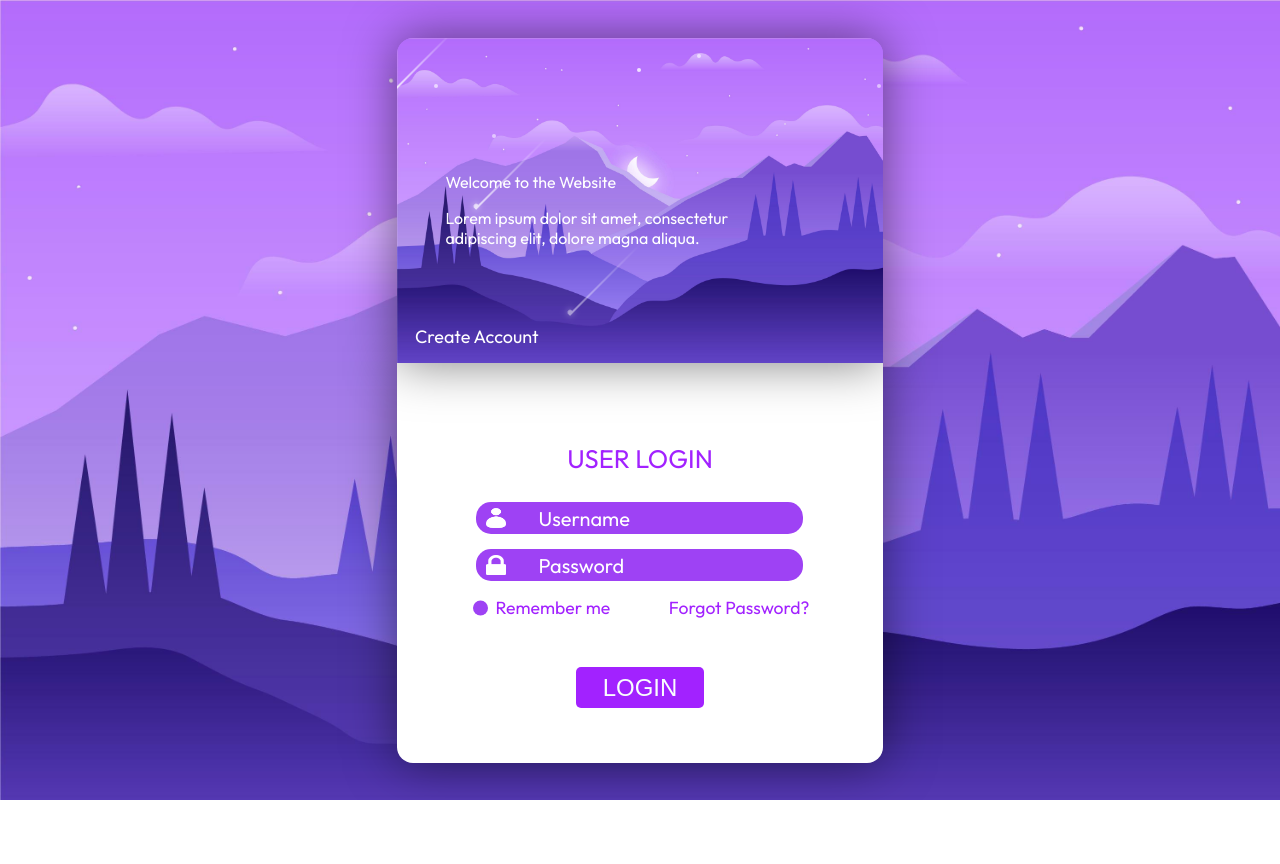
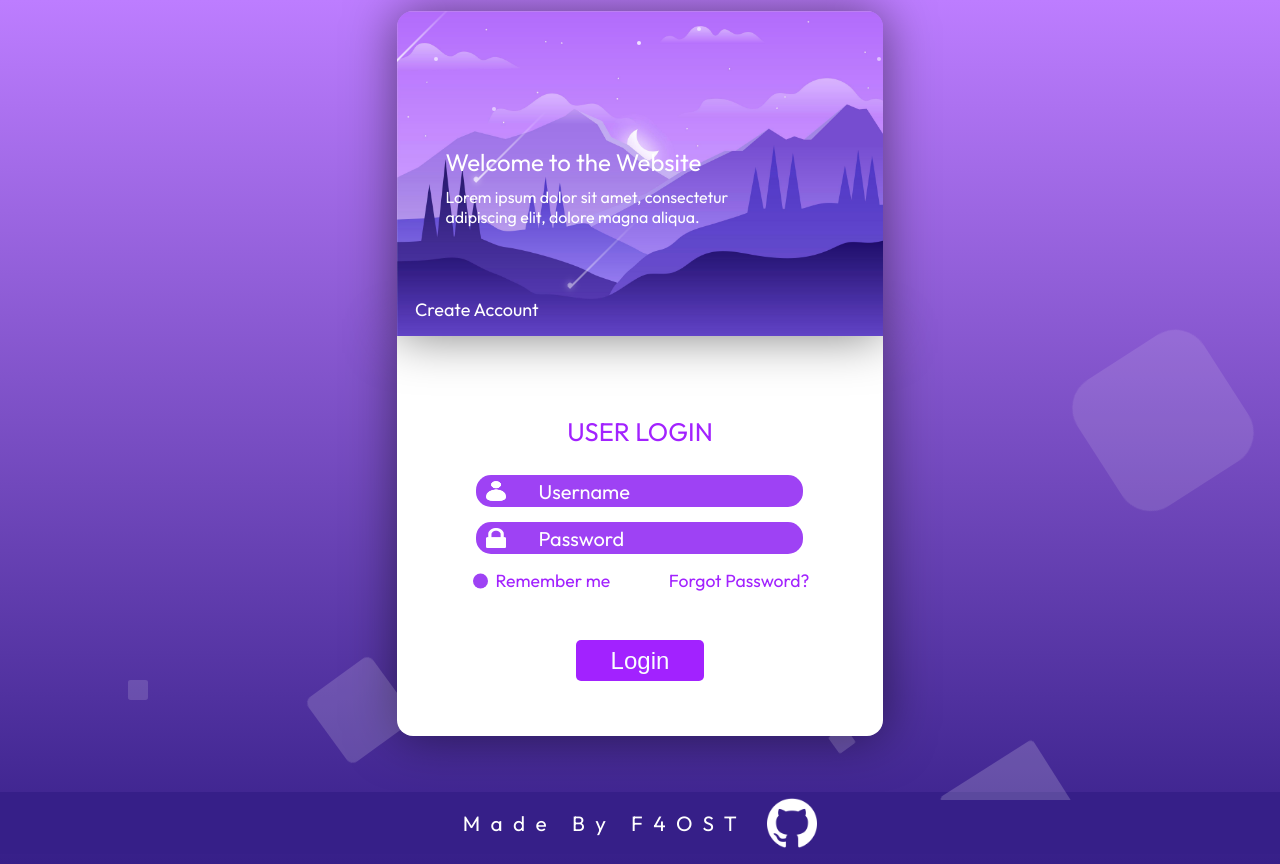
Before and after one commit to F4OST/login-Form, a plain HTML site: page index.html in a window 1280 px wide. Before the commit the page ends 800 px from the top, so only its background shows below. Drawn offline with Linux system fonts and the light colour scheme; a web font is replaced by a local one.

Commit message:
added footer

```diff
--- a/index.html
+++ b/index.html
@@ -1,20 +1,30 @@
 <!DOCTYPE html>
 <html lang="en">
-
 <head>
     <meta charset="UTF-8" />
     <meta http-equiv="X-UA-Compatible" content="IE=edge" />
     <meta name="viewport" content="width=device-width, initial-scale=1.0" />
     <link rel="stylesheet" href="style.css">
-
     <link href="https://fonts.googleapis.com/css2?family=Outfit:wght@400;700&display=swap" rel="stylesheet">
-     <link href="https://fonts.google.com/specimen/Sarpanch?preview.text=LOGIN&preview.size=27&preview.text_type=custom"  rel="stylesheet">
-
+    <link href="https://fonts.google.com/specimen/Sarpanch?preview.text=LOGIN&preview.size=27&preview.text_type=custom" rel="stylesheet">
     <title>Login</title>
 </head>
 
 <body>
     <div id="main">
+        <ul class="circles">
+            <li></li>
+            <li></li>
+            <li></li>
+            <li></li>
+            <li></li>
+            <li></li>
+            <li></li>
+            <li></li>
+            <li></li>
+            <li></li>
+        </ul>
+
         <div id="img-container">
             <div class="star">
                 <span></span>
@@ -38,24 +48,18 @@
                 <span></span>
             </div>
             <div class="static star-1"></div>
-            <div class="static  star-2"></div>
-            <div class="static  star-3"></div>
+            <div class="static star-2"></div>
+            <div class="static star-3"></div>
             <div id="form-container">
-                <P>Welcome to the Website</P>
-                <p>
-                    Lorem ipsum dolor sit amet, consectetur adipiscing elit,
-                    dolore magna aliqua.
-                </p>
+                <p>Welcome to the Website</p>
+                <p>Lorem ipsum dolor sit amet, consectetur adipiscing elit, dolore magna aliqua.</p>
             </div>
-
             <a id="register" href="/register">Create Account</a>
-
-
             <img id="img" src="./images/background.jpg" alt="img" />
         </div>
 
         <div id="txt">
-            <p>USER LOGIN </p>
+            <p>USER LOGIN</p>
             <br>
             <form id="form" action="" method="post">
                 <div class="input-container">
@@ -73,16 +77,22 @@
                 <div class="container">
                     <input type="checkbox" id="remember">
                     <label for="remember">Remember me</label>
-
                     <a href="/password-reset">Forgot Password?</a>
-
                 </div>
-                <button type="submit">LOGIN</button>
+                <button type="submit">Login</button>
             </form>
         </div>
 
+    <div class="footer">
+        <p id="footer-text">
+            Made By
+            <a href="https://github.com/F4OST" target="_blank" id="dev-link">F4OST</a>
+        </p>
 
+        <img src="./images/github.png " alt="github logo" width="50" height="50" />
     </div>
+</div>
+
+
 </body>
-
 </html>
--- a/style.css
+++ b/style.css
@@ -3,19 +3,136 @@ body {
   width: 100%;
   height: 100%;
   margin: 0;
+  padding: 0;
+
 }
 
+
 #main {
-    background-image: url("./images/background.jpg");
-    background-repeat: no-repeat;
-    background-size: cover;
+    /*background: linear-gradient(to bottom, #bd7fff, #2d158a);*/
+  background: linear-gradient(to bottom, #bd7dff, #361f88);
   width: 100%;
-    height: 100vh;
+  height: 108vh;
   display: flex;
   justify-content: center;
   align-items: center;
   flex-direction: column;
   position: relative;
+}
+.circles{
+    position: absolute;
+    top: 0;
+    left: 0;
+    width: 100%;
+    height: 98vh;
+    overflow: hidden;
+    box-sizing: border-box;
+}
+
+.circles li{
+    position: absolute;
+    display: block;
+    list-style: none;
+    width: 20px;
+    height: 20px;
+    background: rgba(255, 255, 255, 0.2);
+    animation: animate 25s linear infinite;
+    bottom: -150px;
+
+}
+
+.circles li:nth-child(1){
+    left: 25%;
+    width: 80px;
+    height: 80px;
+    animation-delay: 0s;
+}
+
+
+.circles li:nth-child(2){
+    left: 10%;
+    width: 20px;
+    height: 20px;
+    animation-delay: 2s;
+    animation-duration: 12s;
+}
+
+.circles li:nth-child(3){
+    left: 70%;
+    width: 20px;
+    height: 20px;
+    animation-delay: 4s;
+}
+
+.circles li:nth-child(4){
+    left: 40%;
+    width: 60px;
+    height: 60px;
+    animation-delay: 0s;
+    animation-duration: 18s;
+}
+
+.circles li:nth-child(5){
+    left: 65%;
+    width: 20px;
+    height: 20px;
+    animation-delay: 0s;
+}
+
+.circles li:nth-child(6){
+    left: 75%;
+    width: 110px;
+    height: 110px;
+    animation-delay: 3s;
+}
+
+.circles li:nth-child(7){
+    left: 35%;
+    width: 150px;
+    height: 150px;
+    animation-delay: 7s;
+}
+
+.circles li:nth-child(8){
+    left: 50%;
+    width: 25px;
+    height: 25px;
+    animation-delay: 15s;
+    animation-duration: 45s;
+}
+
+.circles li:nth-child(9){
+    left: 20%;
+    width: 15px;
+    height: 15px;
+    animation-delay: 2s;
+    animation-duration: 35s;
+}
+
+.circles li:nth-child(10){
+    left: 85%;
+    width: 150px;
+    height: 150px;
+    animation-delay: 0s;
+    animation-duration: 11s;
+}
+
+
+
+@keyframes animate {
+
+    0%{
+        transform: translateY(0) rotate(0deg);
+        opacity: 1;
+        border-radius: 0;
+    }
+
+    100%{
+        transform: translateY(-1000px) rotate(720deg);
+        opacity: 0;
+        border-radius: 50%;
+    }
+
 }
 
 #img-container {
@@ -24,32 +141,28 @@ body {
   position: relative;
   overflow: hidden;
   border-radius: 1em 1em 0 0;
-
   box-shadow: 0 0 50px rgba(0, 0, 0, 0.5);
 }
+
 
 #img {
   min-width: 100%;
   height: 100%;
   object-fit: cover;
-
-
 }
 
 #txt {
-
   display: flex;
   flex-direction: column;
   justify-content: center;
   align-items: center;
   text-align: center;
-
   background-color: white;
   width: max(350px, 38%);
   height: 400px;
   padding: 20px;
+  margin-bottom: 3.5rem;
   box-sizing: border-box;
-
   border-radius: 0 0 1em 1em;
   box-shadow: 0 0 50px rgba(0, 0, 0, 0.5);
   overflow: hidden;
@@ -59,7 +172,7 @@ span {
   width: 100px;
   height: 2px;
   display: block;
-    background-image: linear-gradient(to right, #FBF9FE, transparent);
+  background-image: linear-gradient(to right, #fbf9fe, transparent);
   margin: 25px;
   margin-bottom: 50px;
   animation: shooting 2s linear infinite;
@@ -107,7 +220,6 @@ span::before {
 
 .star:nth-child(4) span {
   animation-delay: 1.5s;
-
 }
 
 .star:nth-child(5) {
@@ -149,7 +261,6 @@ span::before {
 .star-1 {
   top: 1em;
   left: 18.75em;
-
 }
 
 .star-1:before {
@@ -157,7 +268,6 @@ span::before {
   top: 1.9em;
   left: -16.4em;
   animation-delay: 0.3s;
-
 }
 
 .star-1:after {
@@ -180,7 +290,6 @@ span::before {
   animation-delay: 0.9s;
 }
 
-
 .star-3 {
   left: 15em;
   top: 1.9em;
@@ -190,9 +299,8 @@ span::before {
 .star-3:before {
   content: "";
   top: 1em;
-    left: 15.0em;
+  left: 15em;
 }
-
 
 @keyframes twinkle {
   50% {
@@ -212,7 +320,6 @@ span::before {
   }
 }
 #form-container {
-
   position: absolute;
   top: 53%;
   left: 40%;
@@ -220,8 +327,17 @@ transform: translate(-50%, -50%);
   text-align: start;
   color: white;
 }
-
-
+#form-container :first-child{
+    font-size: 1.5em;
+    margin-bottom: -6px;
+}
+#form {
+    display: flex;
+    flex-direction: column;
+    align-items: center;
+    font-family: var(--font);
+    border: none;
+  }
 
 
 #register {
@@ -232,17 +348,8 @@ color: white;
   text-decoration: none;
   bottom: 1%;
   left: 5rem;
-
 }
 
-
-#form {
-display: flex;
-flex-direction: column;
-align-items: center;
-font-family: var(--font);
-border: none;
-}
 
 .input-container {
   position: relative;
@@ -263,7 +370,7 @@ padding-left: 37px;
   font-family: var(--font);
   background-color: #9e42f4;
   font-size: 20px;
-width:18rem ;
+  width: 18rem;
   height: 30px;
   border-radius: 15px;
   border: none;
@@ -275,6 +382,13 @@ border: none;
 .container {
   position: relative;
   white-space: nowrap;
+  font-size: 1.1em;
+}
+
+  .container a {
+    color: var(--text-color);
+    text-decoration: none;
+    margin-left: 55px;
   }
 
 .container input[type="checkbox"] {
@@ -307,22 +421,29 @@ border: none;
   font-size: 14px;
   color: white;
 }
-
-
+input[type="text"],
+input[type="password"] {
+  outline: none;
+}
+input[type="text"]:focus,
+input[type="password"]:focus {
+  outline: 2px solid #a222ff;
+}
 
 
 :root {
   --text-color: #a222ff;
-    --font: 'Outfit', sans-serif;
+  --font: "Outfit", sans-serif;
   --placeholder-color: white;
 }
 
 body {
   font-family: var(--font);
+
 }
 
 .input-container input {
-    color:white;
+  color: white;
   border: none;
 }
 
@@ -330,20 +451,10 @@ border: none;
   color: var(--placeholder-color);
 }
 
-  label
-   {
+label {
   color: var(--text-color);
+}
 
-  }
-  .container{
-    font-size: 1.1em;
-  }
-  .container a {
-    color: var(--text-color);
-    text-decoration: none;
-    margin-left: 55px;
-
-  }
 
 #txt > p {
   color: var(--text-color);
@@ -354,25 +465,41 @@ border: none;
 button[type="submit"] {
   margin-top: 3rem;
   font-size: 1.5em;
-    background-color:var(--text-color);;
+  background-color: var(--text-color);
   border-radius: 5px;
   color: #f9fdfe;
   width: 8rem;
   height: 41px;
-     font-family: 'Sarpanch', sans-serif;;
+  font-family: "Sarpanch", sans-serif;
   border: none;
+  z-index: 1;
 
   cursor: pointer;
 }
 button[type="submit"]:hover {
-    /* Add hover styles here */
-    background-color: #6f05d1; /* Example: Change the background color to red */
-    color: white; /* Example: Change the text color to white */
+  background-color: #6f05d1;
+  color: white;
 }
 
-  input[type="text"], input[type="password"] {
-    outline: none;
+.footer {
+    display: flex;
+    justify-content: center;
+    align-items: center;
+   width: 100%;
+    height: 62px;
+    color: white;
+    background-color: #361f88 ;
+    box-sizing: border-box;
   }
-  input[type="text"]:focus, input[type="password"]:focus {
-    outline: 2px solid #a222ff; /* Replace "red" with your desired color */
+
+  #footer-text {
+    font-size: 1.3em;
+    letter-spacing: 0.5em;
+    margin-right: 20px;
   }
+
+  #dev-link {
+    text-decoration: none;
+    color: inherit;
+    cursor: pointer;
+  }
```
Also changed, not shown: images/github.png (added). Lines whose indentation alone changed are shown as unchanged.
